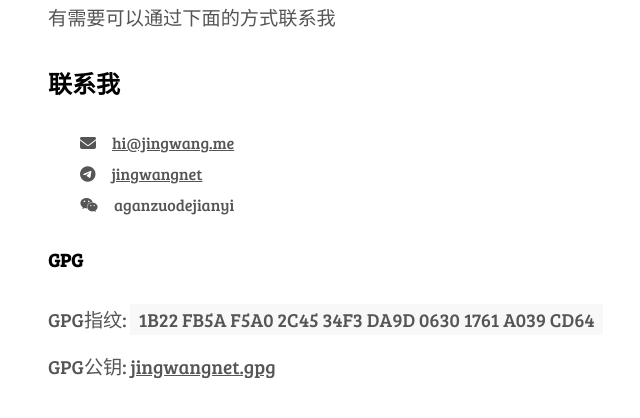
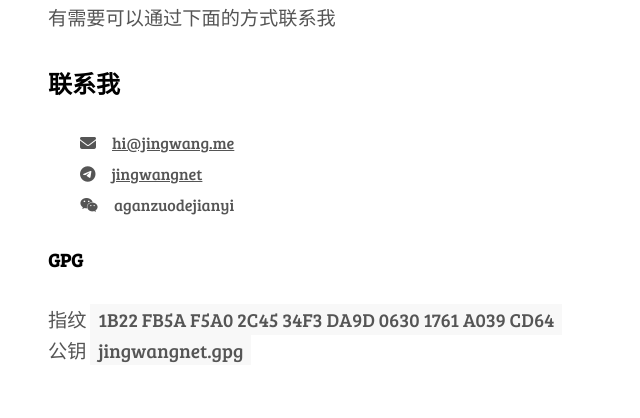
Before and after one commit to jingwangnet/mysite, a Django app: page /about/ in a window 1280 px wide. Shown: the part 327-745 px from the top of the page, without its empty margins (112-752 px from the left). Run offline with Django 4.2, Linux system fonts and the light colour scheme; style sheets or scripts are compiled from the project's sources; some web fonts are replaced.

Commit message:
Update Conetent

```diff
--- a/page/templates/page/about.html
+++ b/page/templates/page/about.html
@@ -21,8 +21,8 @@
       <li><i class="fa-brands fa-weixin"></i>aganzuodejianyi</li>
     </ul>
     <h3>GPG</h3>
-    <p>GPG指纹: <code>1B22 FB5A F5A0 2C45 34F3  DA9D 0630 1761 A039 CD64</code></p>
-    <P>GPG公钥: <a href="{% static 'file/jingwangnet.gpg' %}" download="jingwangnet.gpg">jingwangnet.gpg</a></p>
+    <p>指纹 <code>1B22 FB5A F5A0 2C45 34F3  DA9D 0630 1761 A039 CD64</code><br>
+    公钥 <a href="{% static 'file/jingwangnet.gpg' %}" download="jingwangnet.gpg"><code>jingwangnet.gpg</code></a></p>
 
   </div>
 </article>
```
